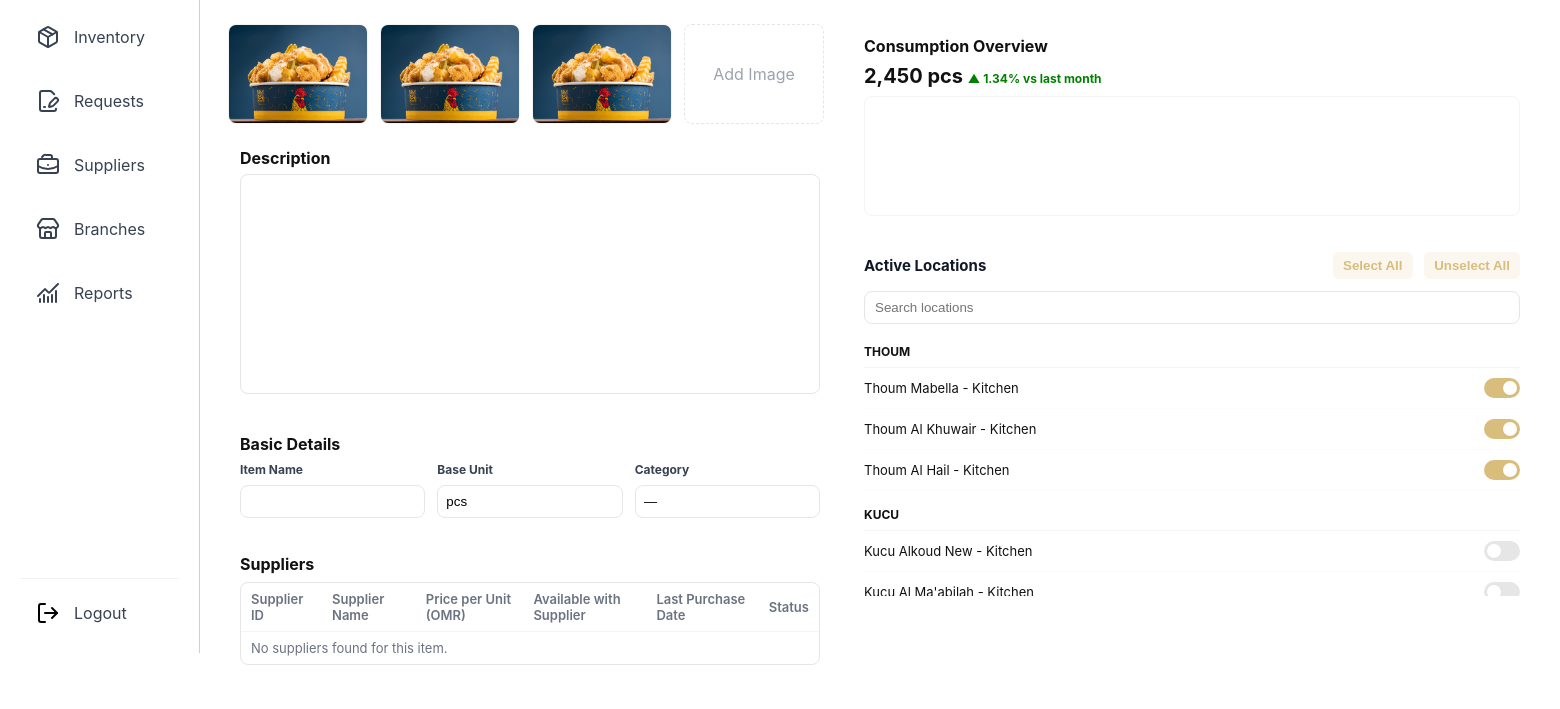
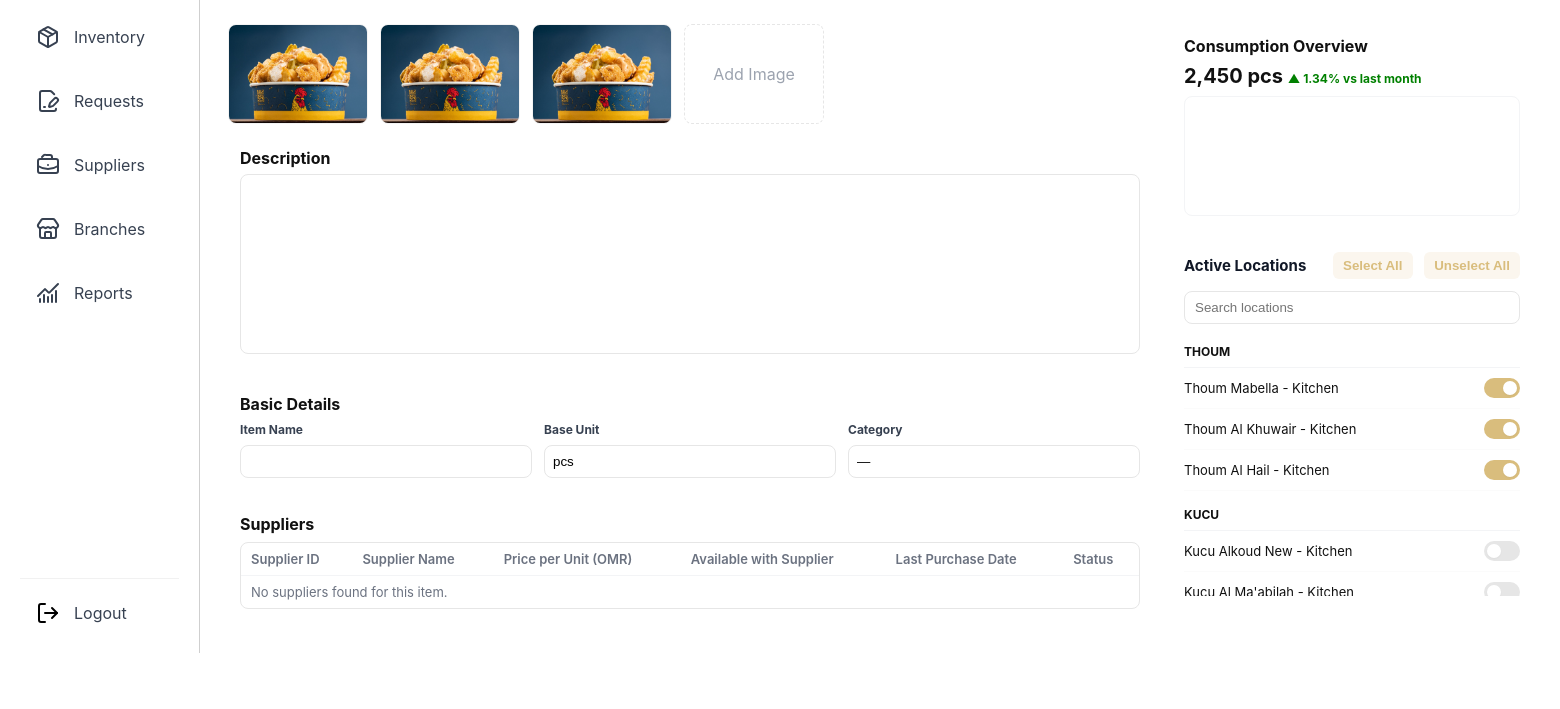
Before and after one commit to ysabellelenon/maa-inventory, a Django app: template maainventory/templates/maainventory/edit_item.html in a window 1560 px wide. Shown: the part 147-856 px from the top of the page. After the commit the page ends 800 px from the top, so only its background shows below. Run offline with Django 5.2, Linux system fonts and the light colour scheme; the template is opened without the code that fills it, so the values that code supplies are empty.

Commit message:
Fix sizes in eidt item page

```diff
--- a/maainventory/templates/maainventory/edit_item.html
+++ b/maainventory/templates/maainventory/edit_item.html
@@ -16,7 +16,7 @@
       <h2 style="margin-top:6px;">{{ item.name }}</h2>
       <h3 class="item-submeta"><strong>Item Code:</strong> {{ item.code }} &nbsp;•&nbsp; <strong>Category:</strong> {{ item.category|default:"—" }}</h3>
     </div>
-    <div style="display:flex;align-items:center;gap:6px;margin-left:-64px;">
+    <div style="display:flex;align-items:center;gap:6px;">
       <button class="btn-save-inline" aria-label="Save">
         <img src="{% static 'icons/check.svg' %}" alt="" />
         <span>Save</span>
@@ -25,13 +25,13 @@
   </div>
 
   <div class="inventory-container">
-    <div style="display:flex;gap:20px;align-items:flex-start;">
+    <div style="display:flex;gap:20px;align-items:flex-start;flex-wrap:wrap;">
       <div style="flex:1;">
-        <div style="display:flex;gap:12px;margin-bottom:12px;">
-          <img src="{% static 'images/sample-item.jpg' %}" alt="" style="width:140px;height:100px;border-radius:8px;object-fit:cover;border:1px solid #f3f3f3;">
-          <img src="{% static 'images/sample-item.jpg' %}" alt="" style="width:140px;height:100px;border-radius:8px;object-fit:cover;border:1px solid #f3f3f3;">
-          <img src="{% static 'images/sample-item.jpg' %}" alt="" style="width:140px;height:100px;border-radius:8px;object-fit:cover;border:1px solid #f3f3f3;">
-          <div style="width:140px;height:100px;border-radius:8px;border:1px dashed #e6e6e6;display:flex;align-items:center;justify-content:center;color:#9ca3af;">
+        <div style="display:flex;gap:12px;margin-bottom:12px;flex-wrap:wrap;">
+          <img src="{% static 'images/sample-item.jpg' %}" alt="" style="width:140px;max-width:100%;height:100px;border-radius:8px;object-fit:cover;border:1px solid #f3f3f3;">
+          <img src="{% static 'images/sample-item.jpg' %}" alt="" style="width:140px;max-width:100%;height:100px;border-radius:8px;object-fit:cover;border:1px solid #f3f3f3;">
+          <img src="{% static 'images/sample-item.jpg' %}" alt="" style="width:140px;max-width:100%;height:100px;border-radius:8px;object-fit:cover;border:1px solid #f3f3f3;">
+          <div style="width:140px;max-width:100%;height:100px;border-radius:8px;border:1px dashed #e6e6e6;display:flex;align-items:center;justify-content:center;color:#9ca3af;">
             Add Image
           </div>
         </div>
@@ -94,7 +94,7 @@
         </div>
       </div>
 
-      <aside style="width:680px;flex:0 0 680px;">
+      <aside style="flex:0 0 360px;min-width:0;max-width:360px;">
         <div style="background:var(--card-bg);padding:12px;border-radius:8px;margin-bottom:12px;">
           <div style="font-weight:700;margin-bottom:8px;">Consumption Overview</div>
           <div style="font-size:20px;font-weight:700;">2,450 pcs <span style="color:green;font-size:12px;">▲ 1.34% vs last month</span></div>
--- a/static/css/inventory.css
+++ b/static/css/inventory.css
@@ -539,7 +539,7 @@ h3.item-submeta{ /* explicit selector for subheading semantics */
   box-sizing:border-box;
   width:100%;
   max-width:920px;
-  height:220px;
+  height:180px;
   resize:none;
   overflow:auto;
   padding:12px;
@@ -642,3 +642,38 @@ h3.item-submeta{ /* explicit selector for subheading semantics */
 /* Supplier name link */
 .supplier-link{color:#D9BD7D;text-decoration:none;}
 .supplier-link:hover{color:#BFA971;text-decoration:underline;}
+
+/* Prevent horizontal overflow on edit-item page and make aside responsive */
+/* Allow flex children to shrink instead of forcing the container wider than the viewport */
+.page-header.inventory-header > div,
+.inventory-container,
+.inventory-container > div,
+.inventory-container aside,
+.panel-left,
+.panel-right {
+  min-width: 0;
+  box-sizing: border-box;
+}
+
+/* Constrain aside to its intended width but allow it to shrink on small viewports */
+.inventory-container aside {
+  flex-shrink: 1;
+  flex-basis: 360px;
+  max-width: 100%;
+}
+
+/* Ensure long content inside description and other fixed-size fields wraps and never forces horizontal scroll */
+.description-field,
+.panel-input,
+.panel-textarea,
+.supplier-table,
+.supplier-table-wrap {
+  max-width: 100%;
+  overflow-wrap: break-word;
+  word-break: break-word;
+}
+
+/* As a safety-net, hide any accidental horizontal overflow within the inventory container */
+.inventory-container {
+  overflow-x: hidden;
+}
```
